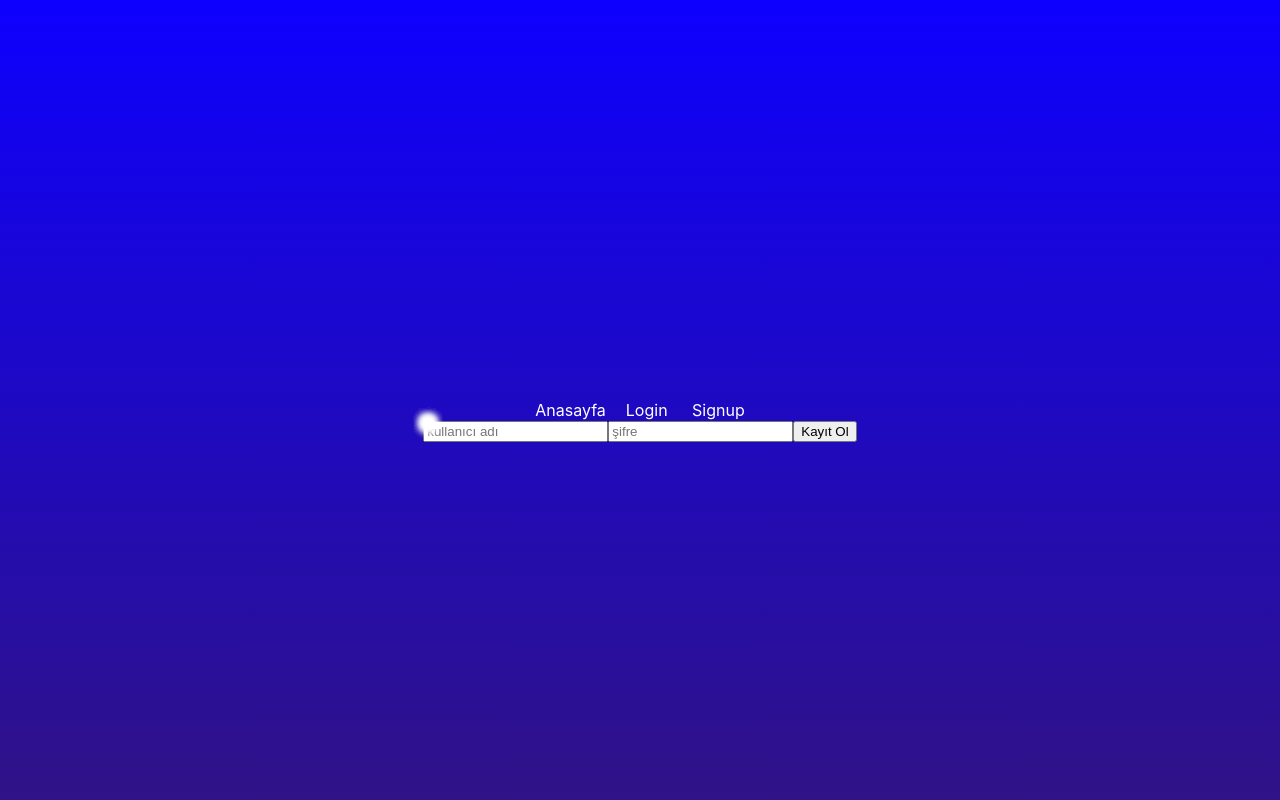
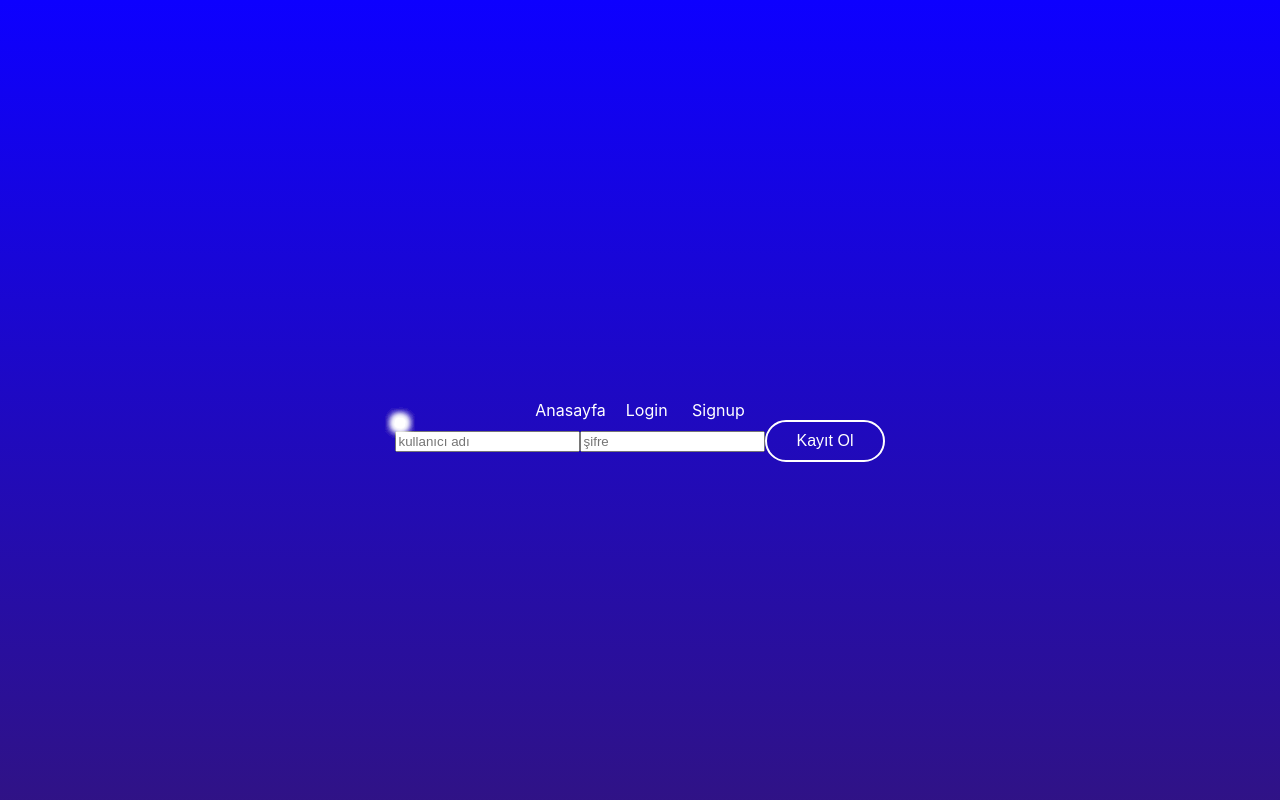
Before and after one commit to GoktugYmsk/react-redux-dynamic-challange, a React (Create React App) app: page /Sign in a window 1280 px wide. Shown: the top 800 px of the page. Built offline with nearby package versions, Linux system fonts and the light colour scheme.

Commit message:
animation added

```diff
--- a/src/components/user/index.css
+++ b/src/components/user/index.css
@@ -162,3 +162,96 @@
         box-shadow: 0 0 20px rgba(255, 255, 255, 0);
     }
 }
+
+.saveUser {
+    position: relative;
+    background-color: #4CAF50;
+    color: #ffffff;
+    font-size: 16px;
+    padding: 10px 30px;
+    border-radius: 50px;
+    border: none;
+    cursor: pointer;
+    overflow: hidden;
+}
+
+.saveUser:before {
+    content: '';
+    position: absolute;
+    top: 50%;
+    left: 50%;
+    width: 0;
+    height: 0;
+    background-color: rgba(255, 255, 255, 0.5);
+    border-radius: 50%;
+    opacity: 0;
+    transform: translate(-50%, -50%);
+}
+
+.saveUser:hover:before {
+    width: 500px;
+    height: 500px;
+    opacity: 1;
+    transition: all 0.5s ease-in-out;
+    animation: pulse 2s infinite;
+}
+
+@keyframes pulse {
+    0% {
+        box-shadow: 0 0 0 0 rgba(255, 255, 255, 0.4);
+    }
+
+    70% {
+        box-shadow: 0 0 0 20px rgba(255, 255, 255, 0);
+    }
+
+    100% {
+        box-shadow: 0 0 0 0 rgba(255, 255, 255, 0);
+    }
+}
+
+.saveUser {
+    position: relative;
+    background-color: transparent;
+    color: #ffffff;
+    font-size: 16px;
+    padding: 10px 30px;
+    border-radius: 50px;
+    border: 2px solid #ffffff;
+    cursor: pointer;
+    overflow: hidden;
+}
+
+.saveUser:before {
+    content: '';
+    position: absolute;
+    top: -2px;
+    left: -2px;
+    right: -2px;
+    bottom: -2px;
+    background-color: rgba(255, 255, 255, 0.4);
+    border-radius: 50px;
+    opacity: 0;
+    transition: all 0.5s ease-in-out;
+}
+
+.saveUser:hover:before {
+    opacity: 1;
+    animation: pulse 1s ease-in-out infinite;
+}
+
+@keyframes pulse {
+    0% {
+        transform: scale(0.5);
+        opacity: 1;
+    }
+
+    50% {
+        opacity: 0.5;
+    }
+
+    100% {
+        transform: scale(1.5);
+        opacity: 0;
+    }
+}
```
